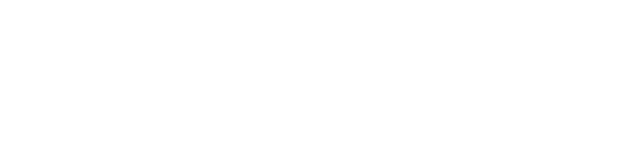
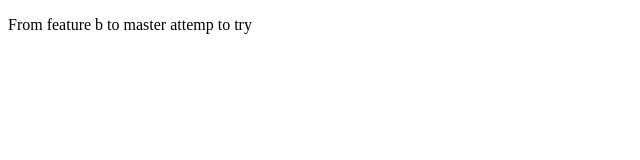
Before and after one commit to galaxy120rk/evening, a plain HTML site: page index.html in a window 1280 px wide. Shown: the whole page, without its empty margins (0-640 px from the left). Drawn offline with Linux system fonts and the light colour scheme.

Commit message:
adding from featureb

```diff
--- a/index.html
+++ b/index.html
@@ -4,6 +4,6 @@
 	<title>whooo</title>
 </head>
 <body>
-
+	<p>From feature b to master attemp to try</p>
 </body>
 </html>
```
